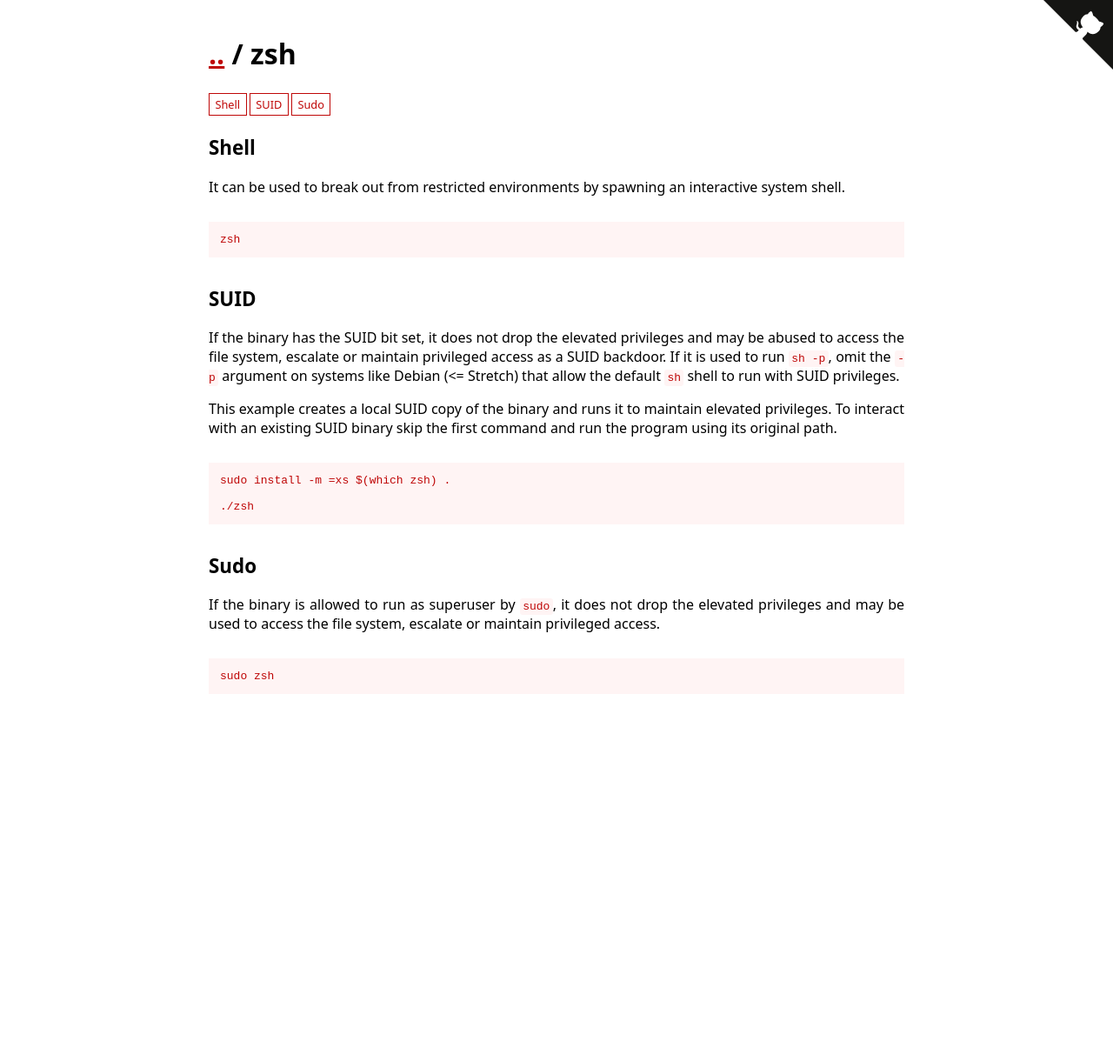
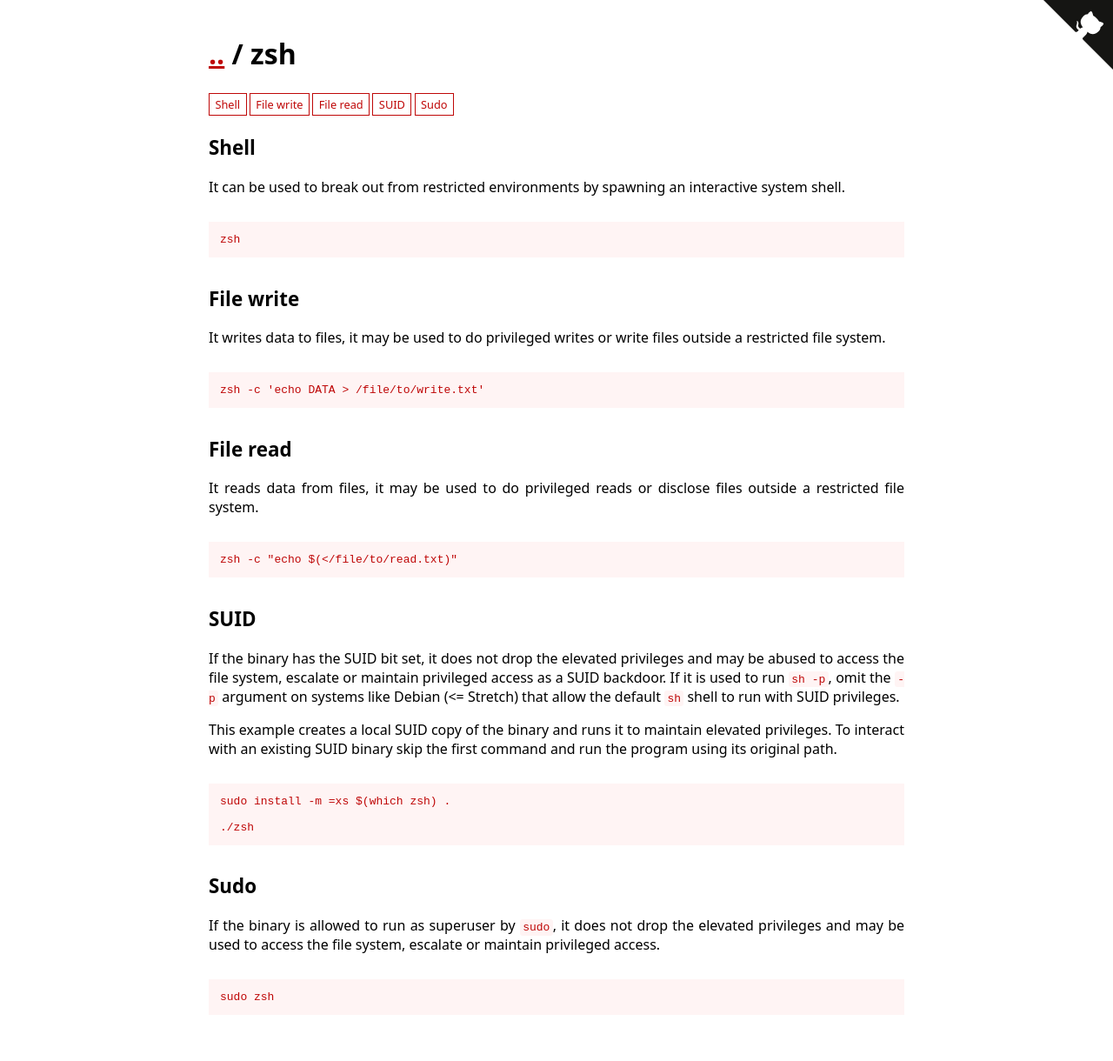
Before and after one commit to GTFOBins/GTFOBins.github.io, a Jekyll site: the page built from _gtfobins/zsh.md, in a window 1280 px wide. Shown: the whole page at 87% size. Built offline with Jekyll 4.4.1, drawn with Linux system fonts in a browser that asks for light colours; before the commit the page ends 900 px from its top, so only the background shows below that.

Commit message:
Update zsh.md
add [file read] and [file write]

```diff
--- a/_gtfobins/zsh.md
+++ b/_gtfobins/zsh.md
@@ -1,5 +1,9 @@
 ---
 functions:
+  file-read:
+    - code: zsh -c "echo $(</file/to/read.txt)"
+  file-write:
+    - code: zsh -c 'echo DATA > /file/to/write.txt'
   shell:
     - code: zsh
   suid:
```
